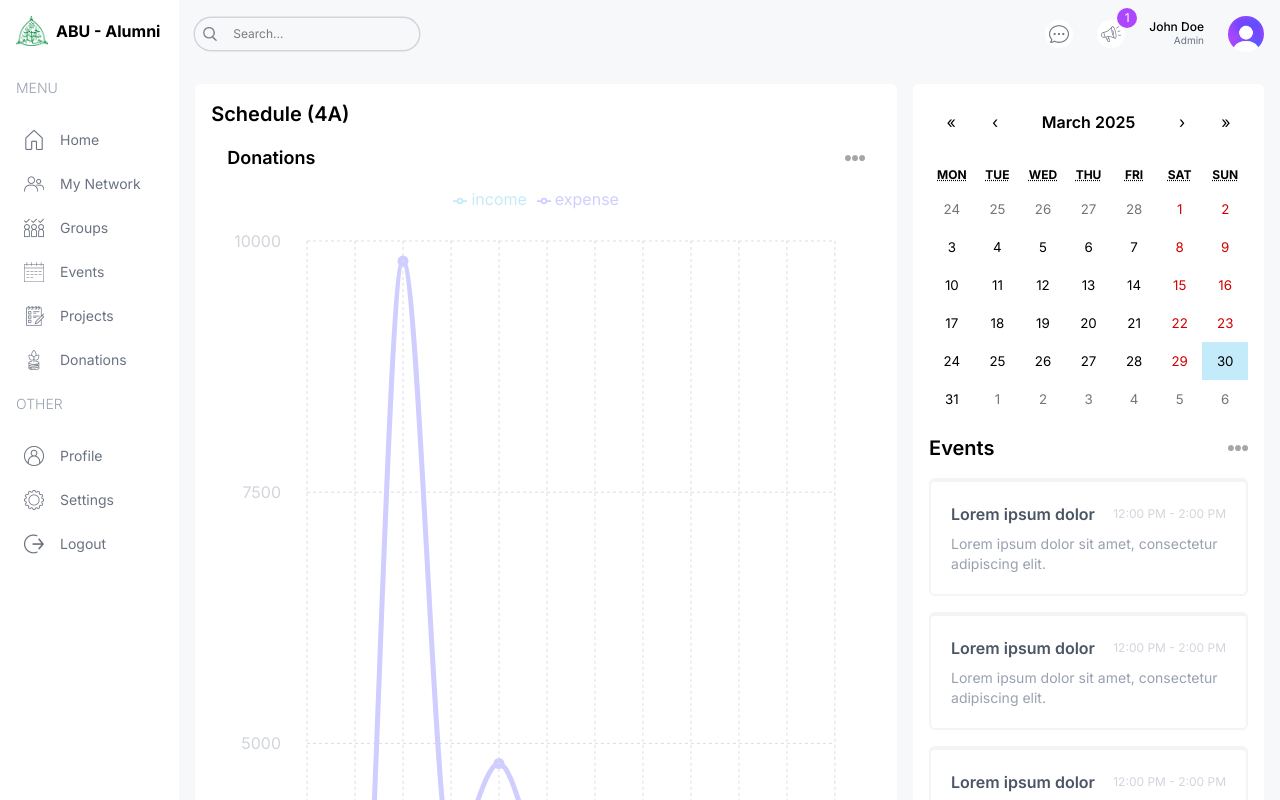
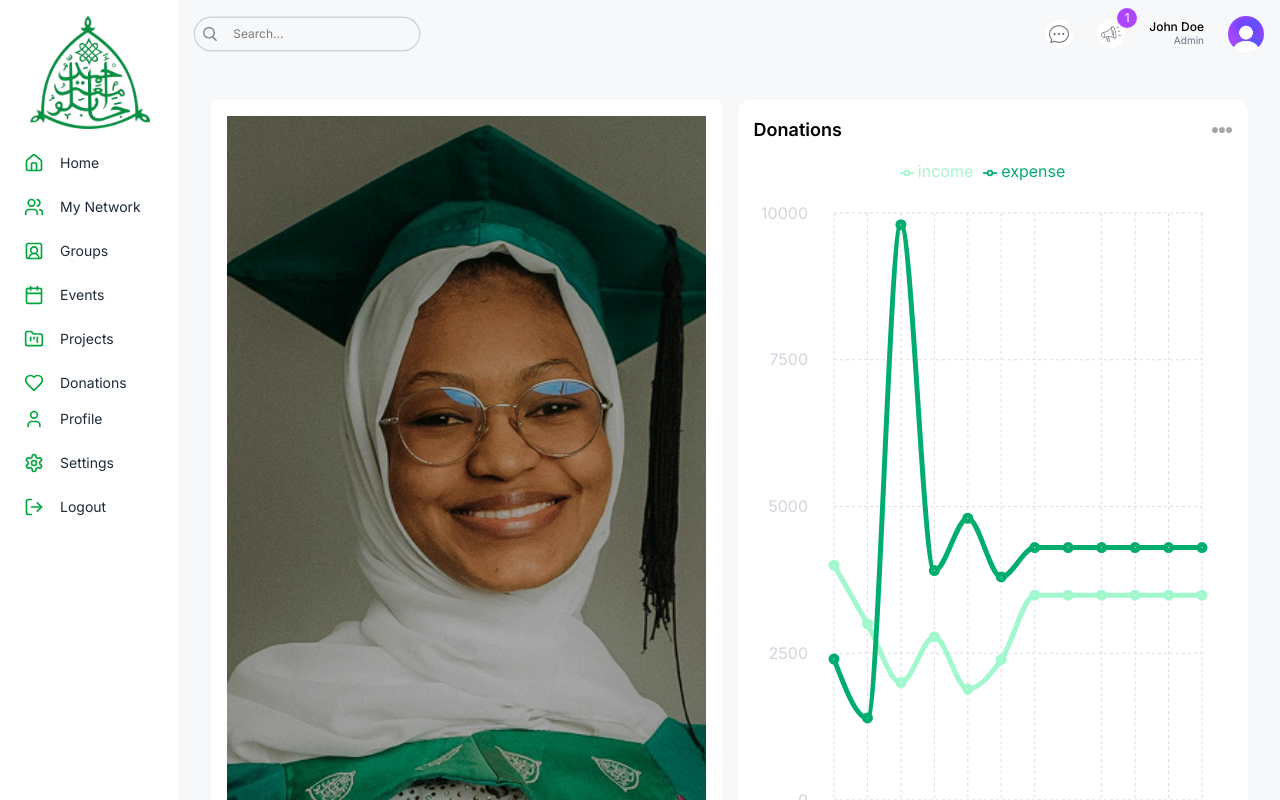
Before and after one commit to Yaqub-J/abu, a Next.js app: page /dash in a window 1280 px wide. Built offline with nearby package versions, Linux system fonts and the light colour scheme.

Commit message:
Deployment 9

```diff
--- a/app/(main)/dash/page.tsx
+++ b/app/(main)/dash/page.tsx
@@ -1,22 +1,47 @@
+import AttendanceChart from "@/app/components/AttendanceChart";
 import Announcements from "../../components/Announcements";
 import EventCalendar from "../../components/EventCalendar";
 import FinanceChart from "@/app/components/FinanceChart";
+import Image from "next/image";
 
 const StudentPage = () => {
   return (
-    <div className="p-4 flex gap-4 flex-col xl:flex-row">
-      {/* LEFT */}
-      <div className="w-full xl:w-2/3">
-        <div className="h-full bg-white p-4 rounded-md">
-          <h1 className="text-xl font-semibold">Schedule (4A)</h1>
-          <FinanceChart />
+    <div className="p-4 flex gap-4 flex-row xl:flex-col">
+      <div className="p-4 flex gap-4 flex-col xl:flex-row">
+        {/* LEFT */}
+        <div className="w-full xl:w-1/2">
+          <div className="h-screen bg-white p-4 rounded-md">
+               <div className="h-full relative">
+                 <Image
+                  src="/Graduate.png" // Change To Background
+                  alt="Graduate celebrating"
+                  width={600}
+                  height={400}
+                  className="object-cover h-full w-full"/>
+                </div>
+          </div>
+        </div>
+        {/* RIGHT */}
+        <div className="w-full xl:w-1/2 flex flex-col gap-8">
+        <FinanceChart />
         </div>
       </div>
-      {/* RIGHT */}
-      <div className="w-full xl:w-1/3 flex flex-col gap-8">
-        <EventCalendar />
-        <Announcements />
+      <AttendanceChart/>
+      <Announcements />
+
+      <div className="p-4 flex gap-4 flex-col xl:flex-row">
+        {/* LEFT */}
+        <div className="w-full xl:w-1/2">
+          <div className="h-screen bg-white p-4 rounded-md">
+            <FinanceChart />
+          </div>
+        </div>
+        {/* RIGHT */}
+        <div className="w-full xl:w-1/2 flex flex-col gap-8">
+          <EventCalendar />
+        </div>
       </div>
+
     </div>
   );
 };
--- a/app/(main)/layout.tsx
+++ b/app/(main)/layout.tsx
@@ -14,10 +14,9 @@ export default function DashboardLayout({
       <div className="w-[14%] md:w-[8%] lg:w-[16%] xl:w-[14%] p-4">
         <Link
           href="/"
-          className="flex items-center justify-center lg:justify-start gap-2"
+          className="flex items-center justify-center gap-2"
         >
-          <Image src="/logo.png" alt="logo" width={32} height={32} />
-          <span className="hidden lg:block font-bold">ABU - Alumni</span>
+          <Image src="/logo.png" alt="logo" width={120} height={120} />
         </Link>
         <Menu />
       </div>
--- a/app/components/AttendanceChart.tsx
+++ b/app/components/AttendanceChart.tsx
@@ -66,13 +66,13 @@ const AttendanceChart = () => {
           />
           <Bar
             dataKey="female"
-            fill="#FAE27C"
+            fill="#A2F8CD"
             legendType="circle"
             radius={[10, 10, 0, 0]}
           />
           <Bar
             dataKey="male"
-            fill="#C3EBFA"
+            fill="#00AD6F"
             legendType="circle"
             radius={[10, 10, 0, 0]}
           />
--- a/app/components/FinanceChart.tsx
+++ b/app/components/FinanceChart.tsx
@@ -112,10 +112,10 @@ const FinanceChart = () => {
           <Line
             type="monotone"
             dataKey="income"
-            stroke="#C3EBFA"
+            stroke="#A2F8CD"
             strokeWidth={5}
           />
-          <Line type="monotone" dataKey="expense" stroke="#CFCEFF" strokeWidth={5}/>
+          <Line type="monotone" dataKey="expense" stroke="#00AD6F" strokeWidth={5}/>
         </LineChart>
       </ResponsiveContainer>
     </div>
--- a/app/components/Menu.tsx
+++ b/app/components/Menu.tsx
@@ -1,43 +1,53 @@
 import { role } from "@/lib/data";
-import Image from "next/image";
 import Link from "next/link";
+import {
+  Home,
+  Users,
+  UserSquare2,
+  Calendar,
+  FolderKanban,
+  Heart,
+  User,
+  Settings,
+  LogOut
+} from "lucide-react";
 
 const menuItems = [
   {
     title: "MENU",
     items: [
       {
-        icon: "/home.png",
+        icon: Home,
         label: "Home",
-        href: "/admin",
+        href: "/dash",
         visible: ["admin", "teacher", "student", "parent"],
       },
       {
-        icon: "/student.png",
+        icon: Users,
         label: "My Network",
         href: "/list/teachers",
         visible: ["admin", "teacher"],
       },
       {
-        icon: "/attendance.png",
+        icon: UserSquare2,
         label: "Groups",
         href: "/list/students",
         visible: ["admin", "teacher"],
       },
       {
-        icon: "/calendar.png",
+        icon: Calendar,
         label: "Events",
         href: "/list/events",
         visible: ["admin", "teacher", "student", "parent"],
       },
       {
-        icon: "/subject.png",
+        icon: FolderKanban,
         label: "Projects",
         href: "/list/messages",
         visible: ["admin", "teacher", "student", "parent"],
       },
       {
-        icon: "/finance.png",
+        icon: Heart,
         label: "Donations",
         href: "/list/announcements",
         visible: ["admin", "teacher", "student", "parent"],
@@ -48,19 +58,19 @@ const menuItems = [
     title: "OTHER",
     items: [
       {
-        icon: "/profile.png",
+        icon: User,
         label: "Profile",
         href: "/profile",
         visible: ["admin", "teacher", "student", "parent"],
       },
       {
-        icon: "/setting.png",
+        icon: Settings,
         label: "Settings",
         href: "/settings",
         visible: ["admin", "teacher", "student", "parent"],
       },
       {
-        icon: "/logout.png",
+        icon: LogOut,
         label: "Logout",
         href: "/",
         visible: ["admin", "teacher", "student", "parent"],
@@ -74,18 +84,16 @@ const Menu = () => {
     <div className="mt-4 text-sm">
       {menuItems.map((i) => (
         <div className="flex flex-col gap-2" key={i.title}>
-          <span className="hidden lg:block text-gray-400 font-light my-4">
-            {i.title}
-          </span>
           {i.items.map((item) => {
             if (item.visible.includes(role)) {
+              const IconComponent = item.icon;
               return (
                 <Link
                   href={item.href}
                   key={item.label}
-                  className="flex items-center justify-center lg:justify-start gap-4 text-gray-500 py-2 md:px-2 rounded-md hover:bg-lamaSkyLight"
+                  className="flex items-center justify-center lg:justify-start gap-4 text-gray-800 py-2 md:px-2 rounded-lg hover:bg-green-700 hover:text-white transition duration-200 ease-in-out"
                 >
-                  <Image src={item.icon} alt="" width={20} height={20} />
+                  <IconComponent size={20} className="text-green-600 hover:text-white" />
                   <span className="hidden lg:block">{item.label}</span>
                 </Link>
               );
```
Also changed, not shown: app/(main)/donations/page.tsx (added).
